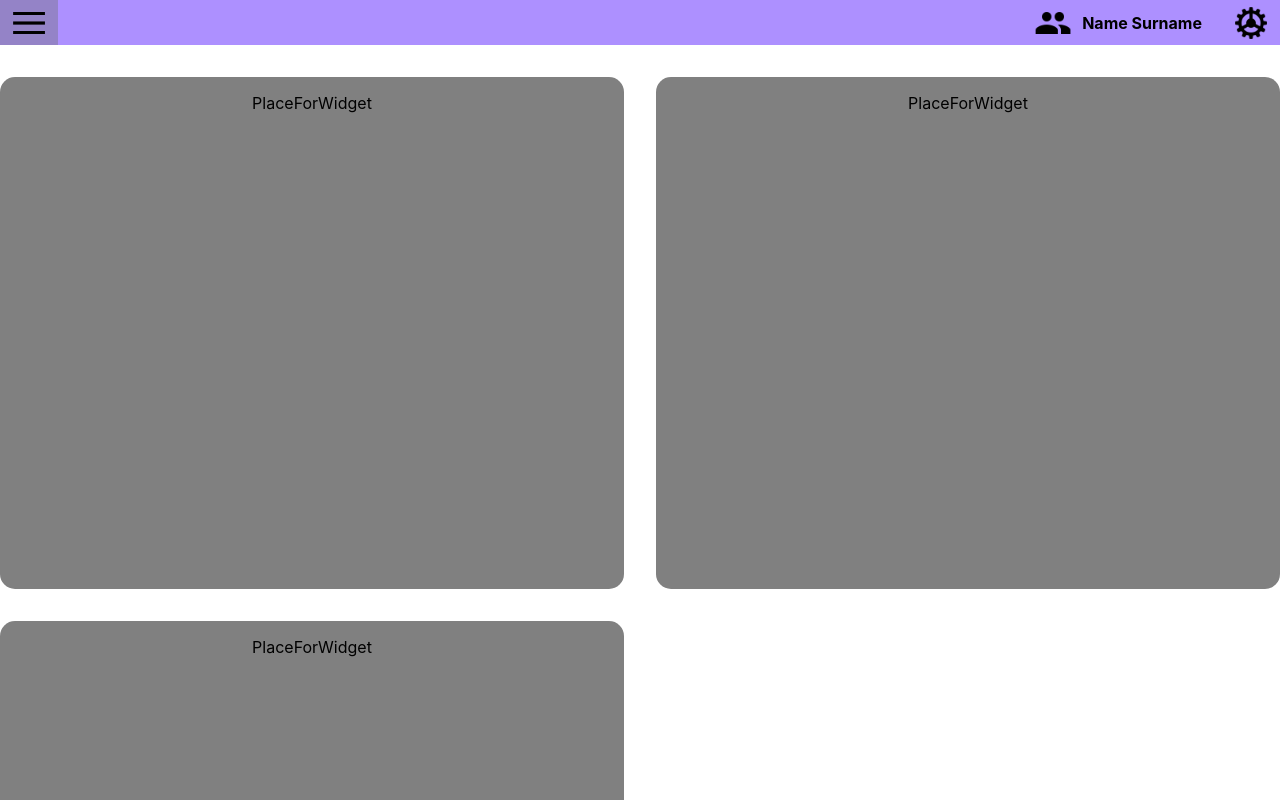
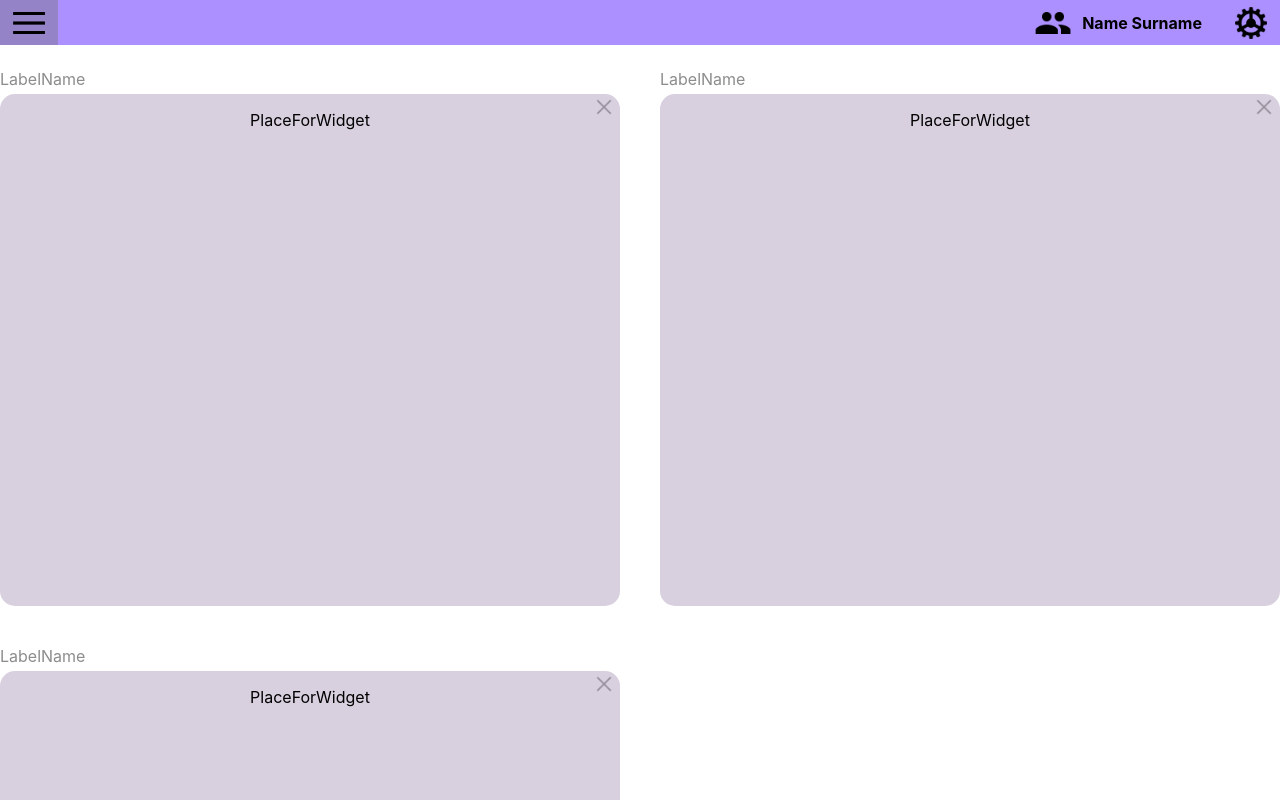
Before and after one commit to Kacpu/PGUI-dashboard-sprzedawcy, a React (Create React App) app: page / in a window 1280 px wide. Shown: the top 800 px of the page. Built offline with nearby package versions, Linux system fonts and the light colour scheme.

Commit message:
guzik do zamykania widgetów - nie działa jak na razie

```diff
--- a/src/App.css
+++ b/src/App.css
@@ -39,4 +39,5 @@
 
 img {
   display: block;
+  pointer-events: none;
 }
--- a/src/containers/Dashboard/Dashboard.js
+++ b/src/containers/Dashboard/Dashboard.js
@@ -1,13 +1,29 @@
 import WidgetFrame from "../../elements/WidgetFrame/WidgetFrame";
 import styles from "./dashboard.module.css"
-function Dashboard(){
-    return(
-      <div className={styles.dashboardDiv}>
-        <WidgetFrame />
-        <WidgetFrame />
-        <WidgetFrame />
-      </div>
-    );
+function Dashboard() {
+
+  // let WidgetArray = [
+  //   { id: 1, widget: <WidgetFrame OnCloseButton={OnCloseButton} /> },
+  //   { id: 2, widget: <WidgetFrame OnCloseButton={OnCloseButton} /> },
+  //   { id: 3, widget: <WidgetFrame OnCloseButton={OnCloseButton} /> }
+  // ]
+  // const OnCloseButton = (widgetFrame) => {
+  //   widgetFrame.style=styles.hiddenFrame
+  // }
+    const OnCloseButton = () => {
+    console.log("close widget");
+  }
+
+  return (
+    <div className={styles.dashboardDiv}>
+      <WidgetFrame
+        OnCloseButton={OnCloseButton} />
+      <WidgetFrame
+        OnCloseButton={OnCloseButton} />
+      <WidgetFrame
+        OnCloseButton={OnCloseButton} />
+    </div>
+  );
 }
 
 export default Dashboard;
--- a/src/containers/Dashboard/dashboard.module.css
+++ b/src/containers/Dashboard/dashboard.module.css
@@ -1,13 +1,16 @@
 .dashboardDiv {
-    padding-top: 2rem;
+    padding-top: 1.5rem;
     padding-bottom: 2rem;
     max-width: 1400px;
     margin: 0 auto;
     display: grid;
-    grid-gap: 2rem;
+    grid-gap: 2.5rem;
     grid-template-columns: repeat(2, 1fr);
 }
 
+.hiddenFrame{
+  visibility: hidden;
+}
 /* @media (min-width: 900px) {
     .dashboard-div { grid-template-columns: repeat(2, 1fr); }
   }
--- a/src/elements/WidgetFrame/WidgetFrame.js
+++ b/src/elements/WidgetFrame/WidgetFrame.js
@@ -1,9 +1,15 @@
 import styles from "./widgetFrame.module.css"
-
-export default function WidgetFrame(){
-    return(
-        <div className={styles.widgetDiv}>
-            <text>PlaceForWidget</text>
+import CloseButton from "../../assets/icons/close-icon.png"
+export default function WidgetFrame(props) {
+    return (
+        <div className={styles.widgetFrame}>
+            <label className={styles.labelFrame}>LabelName</label>
+            <div className={styles.widgetDiv}>
+                <button className={styles.closeButton} onClick={props.OnCloseButton}>
+                    <img src={CloseButton} className={styles.imgIcon} />
+                </button>
+                <text>PlaceForWidget</text>
+            </div>
         </div>
     );
 }
--- a/src/elements/WidgetFrame/widgetFrame.module.css
+++ b/src/elements/WidgetFrame/widgetFrame.module.css
@@ -1,6 +1,39 @@
+
 .widgetDiv{
-    background-color: gray;
+    background-color: #d8cfdf;
     height: 30rem;
     padding: 1rem;
     border-radius: 15px;
+    position: relative;
 }
+
+.labelFrame{
+    display: flex;
+    padding-bottom: 0.3rem;
+    align-self: flex-start;
+    color:#8C8C8C;
+}
+
+.closeButton{
+    background-color: transparent;
+    position: absolute;
+    float: right;
+    border: none;
+    top:0;
+    right:0;
+    padding-top: 0.2rem;
+    opacity: 30%;
+}
+
+.closeButton:hover{
+    opacity: 50%;
+}
+
+.closeButton:active{
+    opacity: 100%;
+}
+
+.imgIcon{
+    height: 20px;
+    width: 20px;
+}
```
Also changed, not shown: src/assets/icons/close-icon.png (added).
